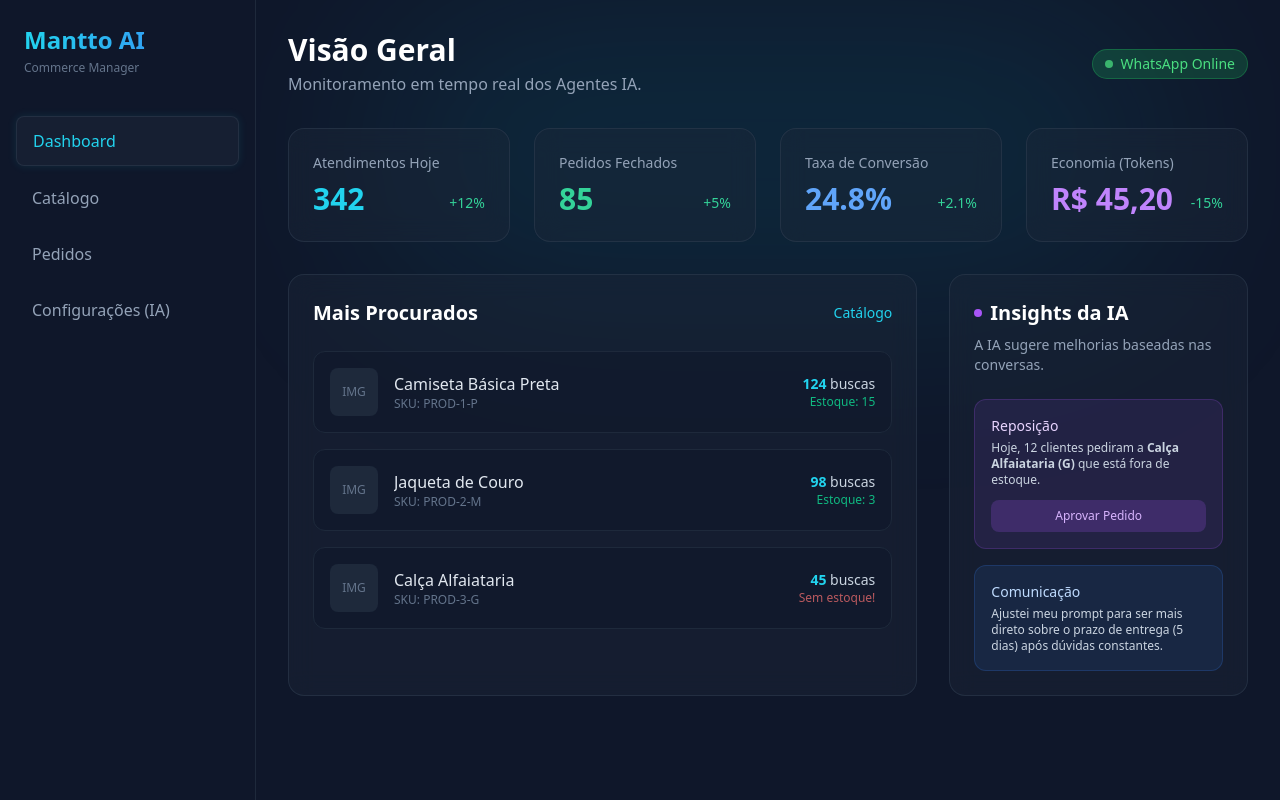
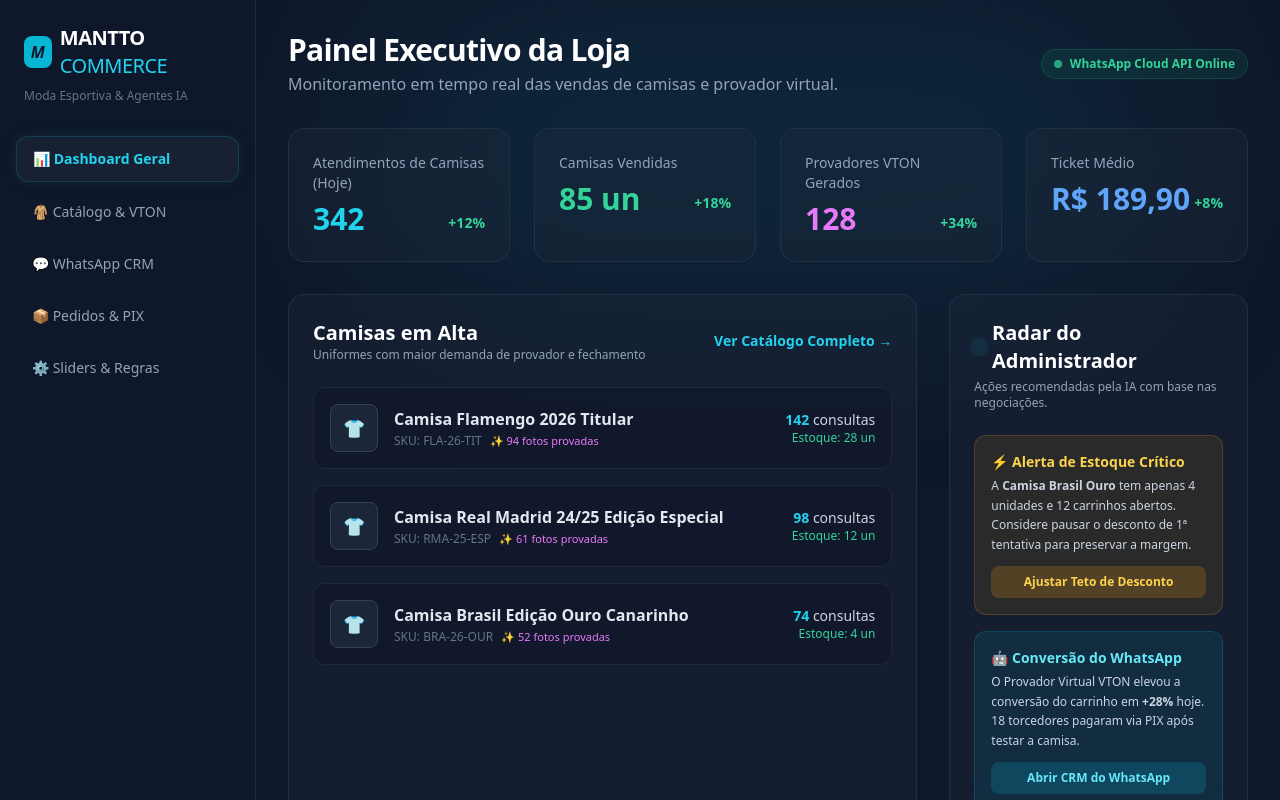
Before and after one commit to gustavobaptistadev-ops/mantto-production-live, a Next.js app in the folder apps/web/: page / in a window 1280 px wide. Built offline with nearby package versions, Linux system fonts and the light colour scheme.

Commit message:
feat(dashboard): unificar navegacao do administrador, radar de acoes e metricas reais de camisas esportivas

```diff
--- a/apps/web/src/app/page.tsx
+++ b/apps/web/src/app/page.tsx
@@ -29,33 +29,41 @@ export default function DashboardPage() {
         <div className="md:hidden absolute top-[65px] left-0 w-full h-[calc(100vh-65px)] bg-slate-900/95 backdrop-blur-md z-40 p-4 border-b border-slate-800">
           <nav className="flex flex-col space-y-2">
             <a href="#" className="px-4 py-3 bg-slate-800 text-cyan-400 rounded-lg font-medium">Dashboard</a>
-            <a href="/products" className="px-4 py-3 text-slate-400 hover:text-white rounded-lg">Catálogo</a>
+            <a href="/" className="px-4 py-3 bg-slate-800 text-cyan-400 rounded-lg font-medium">Dashboard</a>
+            <a href="/catalog" className="px-4 py-3 text-slate-400 hover:text-white rounded-lg">Catálogo & VTON</a>
+            <a href="/whatsapp-crm" className="px-4 py-3 text-slate-400 hover:text-white rounded-lg">WhatsApp CRM</a>
             <a href="/orders" className="px-4 py-3 text-slate-400 hover:text-white rounded-lg">Pedidos</a>
-            <a href="#" className="px-4 py-3 text-slate-400 hover:text-white rounded-lg">Config. WhatsApp</a>
+            <a href="/settings" className="px-4 py-3 text-slate-400 hover:text-white rounded-lg">Configurações & Sliders</a>
           </nav>
         </div>
       )}
 
-      {/* Sidebar Desktop (Oculta no celular) */}
+      {/* Sidebar Desktop (Padrão Top-10) */}
       <aside className="hidden md:flex w-64 bg-slate-900 border-r border-slate-800 flex-col overflow-y-auto z-20">
         <div className="p-6">
-          <h1 className="text-2xl font-bold bg-gradient-to-r from-cyan-400 to-blue-500 bg-clip-text text-transparent">
-            Mantto AI
-          </h1>
-          <p className="text-xs text-slate-500 mt-1">Commerce Manager</p>
+          <div className="flex items-center gap-2">
+            <div className="w-8 h-8 rounded-lg bg-cyan-500 flex items-center justify-center text-slate-900 font-black italic">M</div>
+            <span className="text-xl font-bold tracking-tight text-white">
+              MANTTO <span className="text-cyan-400 font-light">COMMERCE</span>
+            </span>
+          </div>
+          <p className="text-xs text-slate-500 mt-2">Moda Esportiva & Agentes IA</p>
         </div>
-        <nav className="flex-1 px-4 space-y-2 mt-4">
-          <a href="/" className="flex items-center px-4 py-3 bg-slate-800/50 text-cyan-400 rounded-lg border border-slate-700/50 shadow-[0_0_10px_rgba(34,211,238,0.1)]">
-            <span className="font-medium">Dashboard</span>
+        <nav className="flex-1 px-4 space-y-2 mt-2">
+          <a href="/" className="flex items-center px-4 py-3 bg-slate-800/60 text-cyan-400 rounded-xl border border-cyan-500/20 shadow-[0_0_15px_rgba(34,211,238,0.08)]">
+            <span className="font-semibold text-sm">📊 Dashboard Geral</span>
           </a>
-          <a href="/products" className="flex items-center px-4 py-3 text-slate-400 hover:text-slate-200 hover:bg-slate-800/50 rounded-lg transition-all">
-            <span className="font-medium">Catálogo</span>
+          <a href="/catalog" className="flex items-center px-4 py-3 text-slate-400 hover:text-slate-200 hover:bg-slate-800/50 rounded-xl transition-all">
+            <span className="font-medium text-sm">🧥 Catálogo & VTON</span>
           </a>
-          <a href="/orders" className="flex items-center px-4 py-3 text-slate-400 hover:text-slate-200 hover:bg-slate-800/50 rounded-lg transition-all">
-            <span className="font-medium">Pedidos</span>
+          <a href="/whatsapp-crm" className="flex items-center px-4 py-3 text-slate-400 hover:text-slate-200 hover:bg-slate-800/50 rounded-xl transition-all">
+            <span className="font-medium text-sm">💬 WhatsApp CRM</span>
           </a>
-          <a href="/settings" className="flex items-center px-4 py-3 text-slate-400 hover:text-slate-200 hover:bg-slate-800/50 rounded-lg transition-all">
-            <span className="font-medium">Configurações (IA)</span>
+          <a href="/orders" className="flex items-center px-4 py-3 text-slate-400 hover:text-slate-200 hover:bg-slate-800/50 rounded-xl transition-all">
+            <span className="font-medium text-sm">📦 Pedidos & PIX</span>
+          </a>
+          <a href="/settings" className="flex items-center px-4 py-3 text-slate-400 hover:text-slate-200 hover:bg-slate-800/50 rounded-xl transition-all">
+            <span className="font-medium text-sm">⚙️ Sliders & Regras</span>
           </a>
         </nav>
       </aside>
@@ -67,87 +75,90 @@ export default function DashboardPage() {
 
         <header className="flex flex-col sm:flex-row sm:justify-between sm:items-center gap-4 mb-8 relative z-10">
           <div>
-            <h2 className="text-2xl md:text-3xl font-semibold text-white">Visão Geral</h2>
-            <p className="text-sm md:text-base text-slate-400 mt-1">Monitoramento em tempo real dos Agentes IA.</p>
+            <h2 className="text-2xl md:text-3xl font-bold text-white tracking-tight">Painel Executivo da Loja</h2>
+            <p className="text-sm md:text-base text-slate-400 mt-1">Monitoramento em tempo real das vendas de camisas e provador virtual.</p>
           </div>
-          <div className="flex items-center self-start sm:self-auto">
-            <span className="px-3 py-1 bg-green-500/20 text-green-400 border border-green-500/30 rounded-full text-xs md:text-sm font-medium flex items-center">
-              <span className="w-2 h-2 rounded-full bg-green-400 mr-2 animate-pulse"></span>
-              WhatsApp Online
+          <div className="flex items-center gap-3">
+            <span className="px-3 py-1.5 bg-emerald-500/10 text-emerald-400 border border-emerald-500/20 rounded-full text-xs font-semibold flex items-center">
+              <span className="w-2 h-2 rounded-full bg-emerald-400 mr-2 animate-pulse"></span>
+              WhatsApp Cloud API Online
             </span>
           </div>
         </header>
 
-        {/* Métricas (KPIs) - Adaptado para celular */}
+        {/* Métricas (KPIs) */}
         <div className="grid grid-cols-1 sm:grid-cols-2 xl:grid-cols-4 gap-4 md:gap-6 mb-8 relative z-10">
           {[
-            { label: "Atendimentos Hoje", value: "342", trend: "+12%", color: "text-cyan-400" },
-            { label: "Pedidos Fechados", value: "85", trend: "+5%", color: "text-emerald-400" },
-            { label: "Taxa de Conversão", value: "24.8%", trend: "+2.1%", color: "text-blue-400" },
-            { label: "Economia (Tokens)", value: "R$ 45,20", trend: "-15%", color: "text-purple-400" },
+            { label: "Atendimentos de Camisas (Hoje)", value: "342", trend: "+12%", color: "text-cyan-400" },
+            { label: "Camisas Vendidas", value: "85 un", trend: "+18%", color: "text-emerald-400" },
+            { label: "Provadores VTON Gerados", value: "128", trend: "+34%", color: "text-fuchsia-400" },
+            { label: "Ticket Médio", value: "R$ 189,90", trend: "+8%", color: "text-blue-400" },
           ].map((kpi, idx) => (
-            <div key={idx} className="p-5 md:p-6 bg-slate-800/40 backdrop-blur-md border border-slate-700/50 rounded-2xl hover:border-slate-600 transition-colors">
+            <div key={idx} className="p-5 md:p-6 bg-slate-800/40 backdrop-blur-md border border-slate-700/50 rounded-2xl hover:border-slate-600 transition-colors shadow-sm">
               <h3 className="text-slate-400 text-xs md:text-sm font-medium mb-2">{kpi.label}</h3>
               <div className="flex items-end justify-between">
                 <span className={`text-2xl md:text-3xl font-bold ${kpi.color}`}>{kpi.value}</span>
-                <span className="text-emerald-400 text-xs md:text-sm font-medium mb-1">{kpi.trend}</span>
+                <span className="text-emerald-400 text-xs md:text-sm font-semibold mb-1">{kpi.trend}</span>
               </div>
             </div>
           ))}
         </div>
 
         <div className="grid grid-cols-1 lg:grid-cols-3 gap-6 md:gap-8 relative z-10">
-          {/* Produtos Mais Procurados */}
+          {/* Camisas Mais Buscadas */}
           <div className="lg:col-span-2 p-5 md:p-6 bg-slate-800/40 backdrop-blur-md border border-slate-700/50 rounded-2xl overflow-hidden">
             <div className="flex justify-between items-center mb-6">
-              <h3 className="text-lg md:text-xl font-semibold text-white">Mais Procurados</h3>
-              <button className="text-cyan-400 text-xs md:text-sm font-medium hover:underline">Catálogo</button>
+              <div>
+                <h3 className="text-lg md:text-xl font-bold text-white">Camisas em Alta</h3>
+                <p className="text-xs text-slate-400">Uniformes com maior demanda de provador e fechamento</p>
+              </div>
+              <a href="/catalog" className="text-cyan-400 text-xs md:text-sm font-semibold hover:underline">Ver Catálogo Completo &rarr;</a>
             </div>
             <div className="space-y-4">
               {[
-                { name: "Camiseta Básica Preta", sku: "PROD-1-P", requests: 124, stock: 15 },
-                { name: "Jaqueta de Couro", sku: "PROD-2-M", requests: 98, stock: 3 },
-                { name: "Calça Alfaiataria", sku: "PROD-3-G", requests: 45, stock: 0 },
+                { name: "Camisa Flamengo 2026 Titular", sku: "FLA-26-TIT", requests: 142, stock: 28, vton: "94 fotos provadas" },
+                { name: "Camisa Real Madrid 24/25 Edição Especial", sku: "RMA-25-ESP", requests: 98, stock: 12, vton: "61 fotos provadas" },
+                { name: "Camisa Brasil Edição Ouro Canarinho", sku: "BRA-26-OUR", requests: 74, stock: 4, vton: "52 fotos provadas" },
               ].map((prod, idx) => (
-                <div key={idx} className="flex flex-col sm:flex-row sm:items-center justify-between p-4 bg-slate-900/50 rounded-xl border border-slate-800 gap-3 sm:gap-0">
+                <div key={idx} className="flex flex-col sm:flex-row sm:items-center justify-between p-4 bg-slate-900/60 rounded-xl border border-slate-800 gap-3 sm:gap-0 hover:border-slate-700 transition-colors">
                   <div className="flex items-center space-x-3 md:space-x-4">
-                    <div className="w-10 h-10 md:w-12 md:h-12 bg-slate-800 rounded-lg flex items-center justify-center text-slate-500 text-xs">IMG</div>
+                    <div className="w-10 h-10 md:w-12 md:h-12 bg-slate-800/90 border border-slate-700 rounded-lg flex items-center justify-center text-cyan-400 text-lg">👕</div>
                     <div>
-                      <p className="font-medium text-slate-200 text-sm md:text-base line-clamp-1">{prod.name}</p>
-                      <p className="text-xs text-slate-500">SKU: {prod.sku}</p>
+                      <p className="font-semibold text-slate-200 text-sm md:text-base line-clamp-1">{prod.name}</p>
+                      <div className="flex items-center gap-2 mt-0.5">
+                        <span className="text-xs text-slate-500">SKU: {prod.sku}</span>
+                        <span className="text-[11px] text-fuchsia-400 font-medium">✨ {prod.vton}</span>
+                      </div>
                     </div>
                   </div>
                   <div className="text-left sm:text-right flex sm:block justify-between items-center sm:w-auto w-full">
-                    <p className="text-xs md:text-sm text-slate-300"><span className="font-bold text-cyan-400">{prod.requests}</span> buscas</p>
-                    {prod.stock > 0 ? (
-                      <p className="text-xs text-emerald-500">Estoque: {prod.stock}</p>
-                    ) : (
-                      <p className="text-xs text-red-400 animate-pulse">Sem estoque!</p>
-                    )}
+                    <p className="text-xs md:text-sm text-slate-300"><span className="font-bold text-cyan-400">{prod.requests}</span> consultas</p>
+                    <p className="text-xs text-emerald-400 font-medium">Estoque: {prod.stock} un</p>
                   </div>
                 </div>
               ))}
             </div>
           </div>
 
-          {/* Manutenção e Sugestões da IA */}
+          {/* Radar Comercial da IA */}
           <div className="p-5 md:p-6 bg-slate-800/40 backdrop-blur-md border border-slate-700/50 rounded-2xl flex flex-col">
-            <h3 className="text-lg md:text-xl font-semibold text-white mb-2 flex items-center">
-              <span className="w-2 h-2 rounded-full bg-purple-500 mr-2"></span>
-              Insights da IA
+            <h3 className="text-lg md:text-xl font-bold text-white mb-1 flex items-center">
+              <span className="w-2.5 h-2.5 rounded-full bg-cyan-400 mr-2 animate-ping"></span>
+              Radar do Administrador
             </h3>
-            <p className="text-xs md:text-sm text-slate-400 mb-6">A IA sugere melhorias baseadas nas conversas.</p>
+            <p className="text-xs text-slate-400 mb-6">Ações recomendadas pela IA com base nas negociações.</p>
 
             <div className="flex-1 space-y-4">
-              <div className="p-4 bg-purple-500/10 border border-purple-500/20 rounded-xl">
-                <p className="text-sm text-purple-200 font-medium mb-1">Reposição</p>
-                <p className="text-xs text-slate-300">Hoje, 12 clientes pediram a <strong>Calça Alfaiataria (G)</strong> que está fora de estoque.</p>
-                <button className="mt-3 w-full py-2 bg-purple-500/20 hover:bg-purple-500/30 text-purple-300 rounded-lg text-xs font-medium transition-colors">Aprovar Pedido</button>
+              <div className="p-4 bg-amber-500/10 border border-amber-500/20 rounded-xl">
+                <p className="text-sm text-amber-300 font-bold mb-1">⚡ Alerta de Estoque Crítico</p>
+                <p className="text-xs text-slate-300 leading-relaxed">A <strong>Camisa Brasil Ouro</strong> tem apenas 4 unidades e 12 carrinhos abertos. Considere pausar o desconto de 1ª tentativa para preservar a margem.</p>
+                <a href="/settings" className="mt-3 block text-center py-2 bg-amber-500/20 hover:bg-amber-500/30 text-amber-300 rounded-lg text-xs font-semibold transition-colors">Ajustar Teto de Desconto</a>
               </div>
 
-              <div className="p-4 bg-blue-500/10 border border-blue-500/20 rounded-xl">
-                <p className="text-sm text-blue-200 font-medium mb-1">Comunicação</p>
-                <p className="text-xs text-slate-300">Ajustei meu prompt para ser mais direto sobre o prazo de entrega (5 dias) após dúvidas constantes.</p>
+              <div className="p-4 bg-cyan-500/10 border border-cyan-500/20 rounded-xl">
+                <p className="text-sm text-cyan-300 font-bold mb-1">🤖 Conversão do WhatsApp</p>
+                <p className="text-xs text-slate-300 leading-relaxed">O Provador Virtual VTON elevou a conversão do carrinho em <strong>+28%</strong> hoje. 18 torcedores pagaram via PIX após testar a camisa.</p>
+                <a href="/whatsapp-crm" className="mt-3 block text-center py-2 bg-cyan-500/20 hover:bg-cyan-500/30 text-cyan-300 rounded-lg text-xs font-semibold transition-colors">Abrir CRM do WhatsApp</a>
               </div>
             </div>
           </div>
```
